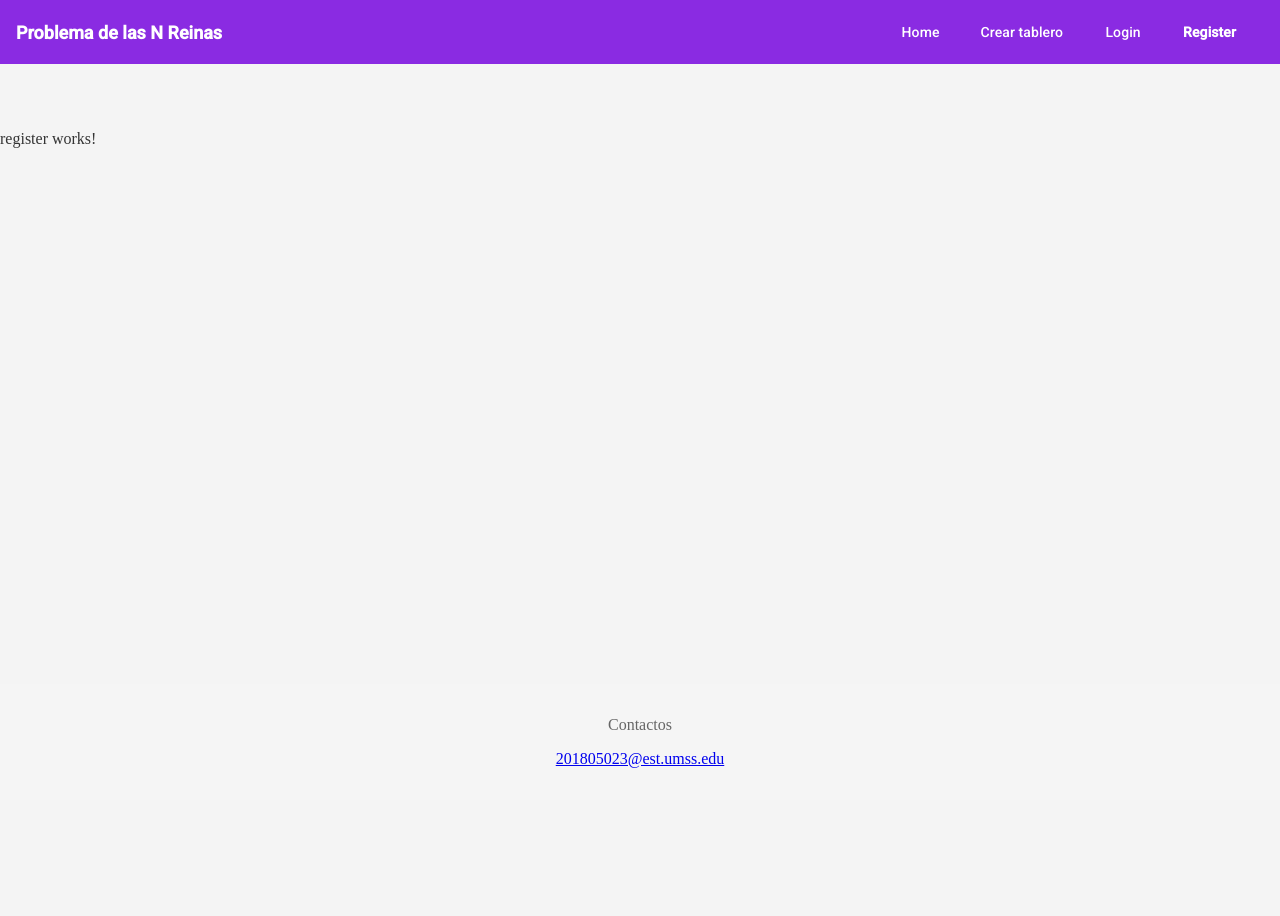
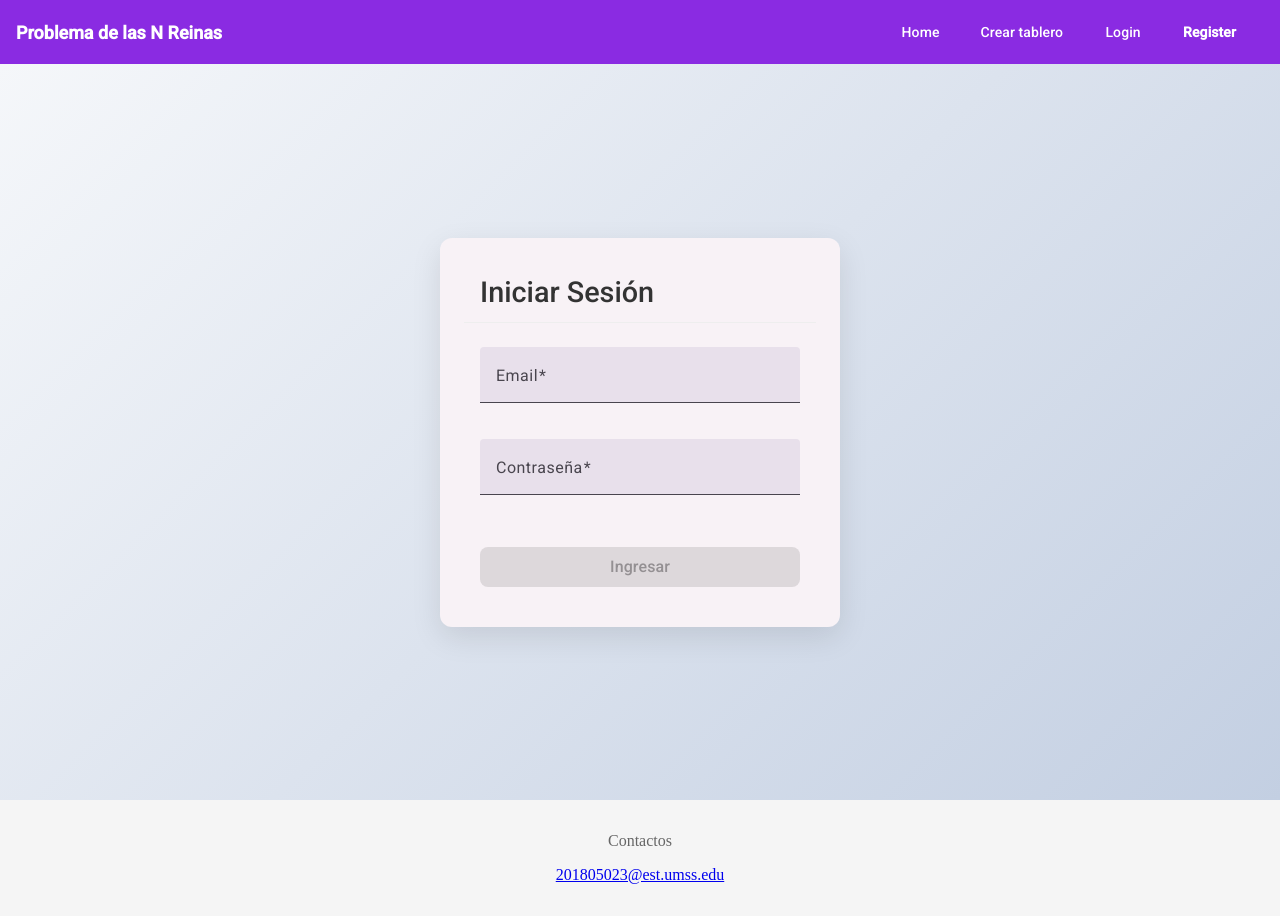
Before and after one commit to Frosmin/Proyecto_progra_web, an Angular app in the folder frontend/angular/: page /register in a window 1280 px wide. Before the commit the page ends 800 px from the top, so only its background shows below. Built offline with nearby package versions, Linux system fonts and the light colour scheme.

Commit message:
add: implementar componente de registro con formulario y lógica de autenticación

```diff
--- a/frontend/angular/src/app/app.routes.ts
+++ b/frontend/angular/src/app/app.routes.ts
@@ -13,5 +13,5 @@ export const routes: Routes = [
   { path: 'view/:id', component: VistaComponent },
   { path: 'crear', component: FormComponent },
   { path: 'login', component: LoginComponent },
-  {path: 'register', component: RegisterComponent}
+  { path: 'register', component: RegisterComponent}
 ];
--- a/frontend/angular/src/app/register/register.component.html
+++ b/frontend/angular/src/app/register/register.component.html
@@ -1 +1,40 @@
-<p>register works!</p>
+<div class="login-container">
+  <mat-card class="login-card">
+    <mat-card-header>
+      <mat-card-title>Iniciar Sesión</mat-card-title>
+    </mat-card-header>
+    <mat-card-content>
+      <form (ngSubmit)="onSubmit()" #loginForm="ngForm">
+        <mat-form-field class="full-width">
+          <mat-label>Email</mat-label>
+          <input
+            matInput
+            [(ngModel)]="email"
+            name="email"
+            type="email"
+            required
+            email
+          />
+        </mat-form-field>
+        <mat-form-field class="full-width">
+          <mat-label>Contraseña</mat-label>
+          <input
+            matInput
+            [(ngModel)]="password"
+            name="password"
+            type="password"
+            required
+          />
+        </mat-form-field>
+        <button
+          mat-raised-button
+          color="primary"
+          type="submit"
+          [disabled]="!loginForm.form.valid"
+        >
+          Ingresar
+        </button>
+      </form>
+    </mat-card-content>
+  </mat-card>
+</div>
--- a/frontend/angular/src/app/register/register.component.scss
+++ b/frontend/angular/src/app/register/register.component.scss
@@ -0,0 +1,66 @@
+.login-container {
+  display: flex;
+  justify-content: center;
+  align-items: center;
+  min-height: calc(100vh - 64px); // Ajusta 64px a la altura de tu barra de navegación
+  background: linear-gradient(135deg, #f5f7fa 0%, #c3cfe2 100%);
+  padding: 2rem;
+  box-sizing: border-box;
+}
+
+.login-card {
+  width: 100%;
+  max-width: 400px;
+  padding: 1.5rem;
+  box-shadow: 0 10px 30px rgba(0, 0, 0, 0.1);
+  border-radius: 12px;
+  animation: fadeIn 0.6s ease-in-out;
+}
+
+mat-card-header {
+  text-align: center;
+  padding-bottom: 1rem;
+  border-bottom: 1px solid #eee;
+  margin-bottom: 1.5rem;
+}
+
+mat-card-title {
+  font-size: 1.8rem;
+  font-weight: 500;
+  color: #333;
+}
+
+form {
+  display: flex;
+  flex-direction: column;
+  gap: 1rem;
+}
+
+.full-width {
+  width: 100%;
+}
+
+button[mat-raised-button] {
+  padding: 12px 0;
+  font-size: 1rem;
+  font-weight: 500;
+  margin-top: 1rem;
+  border-radius: 8px;
+  transition: background-color 0.3s, transform 0.2s, box-shadow 0.3s;
+}
+
+button[mat-raised-button]:hover {
+  transform: translateY(-3px);
+  box-shadow: 0 4px 12px rgba(0, 0, 0, 0.15);
+}
+
+@keyframes fadeIn {
+  from {
+    opacity: 0;
+    transform: translateY(-20px);
+  }
+  to {
+    opacity: 1;
+    transform: translateY(0);
+  }
+}
--- a/frontend/angular/src/app/register/register.component.ts
+++ b/frontend/angular/src/app/register/register.component.ts
@@ -1,11 +1,48 @@
 import { Component } from '@angular/core';
+import { FormsModule } from '@angular/forms';
+import { Router } from '@angular/router';
+import { AuthService } from '../services/auth.service';
+import { MatCardModule } from '@angular/material/card';
+import { MatFormFieldModule } from '@angular/material/form-field';
+import { MatInputModule } from '@angular/material/input';
+import { MatButtonModule } from '@angular/material/button';
+import { CommonModule } from '@angular/common';
 
 @Component({
-  selector: 'app-register',
-  imports: [],
+  selector: 'app-login',
+  standalone: true,
+  imports: [
+    CommonModule,
+    FormsModule,
+    MatCardModule,
+    MatFormFieldModule,
+    MatInputModule,
+    MatButtonModule,
+  ],
   templateUrl: './register.component.html',
-  styleUrl: './register.component.scss'
+  styleUrl: './register.component.scss',
 })
 export class RegisterComponent {
+  email = '';
+  password = '';
 
+  constructor(private authService: AuthService, private router: Router) {}
+
+  onSubmit(): void {
+    if (!this.email || !this.password) {
+      alert('Email y contraseña son requeridos.');
+      return;
+    }
+
+    this.authService.login(this.email, this.password).subscribe({
+      next: (response) => {
+        console.log('Inicio de sesión exitoso', response);
+        this.router.navigate(['/']);
+      },
+      error: (err) => {
+        console.error('Error en el inicio de sesión', err);
+        alert('Credenciales incorrectas. Por favor, intente de nuevo.');
+      },
+    });
+  }
 }
```
